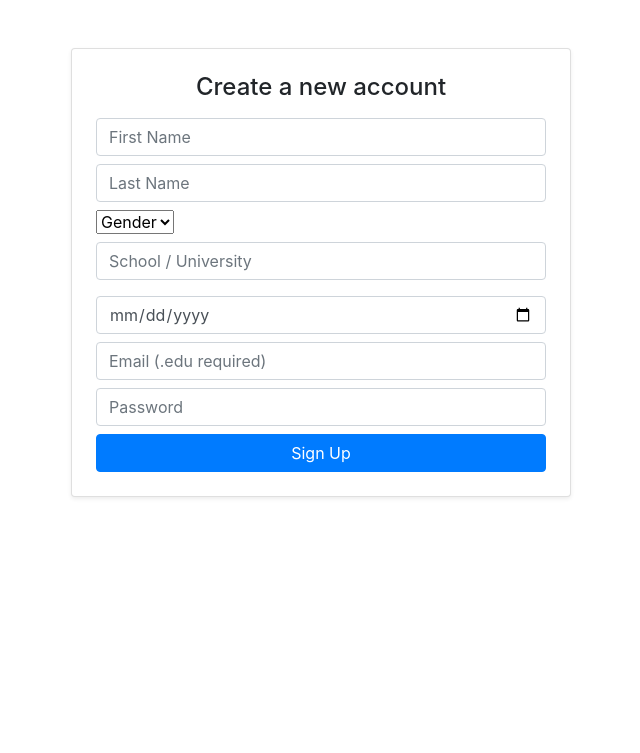
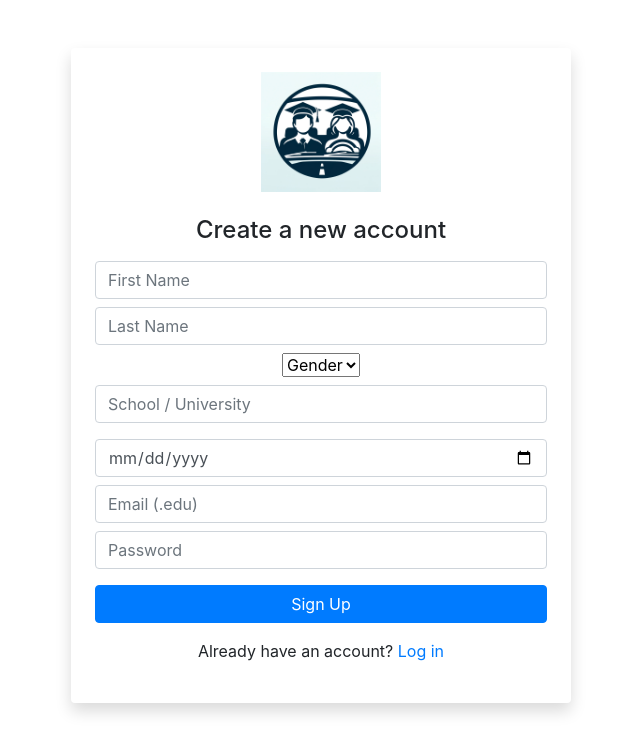
Before and after one commit to JCorneilleN/Kumba-web, a Django app: template kumba-dev/core/templates/core/signup.html in a window 1280 px wide. Shown: the top 753 px of the page, without its empty margins (319-959 px from the left). Run offline with Django 5.2, Linux system fonts and the light colour scheme; the template is opened without the code that fills it, so the values that code supplies are empty; parts of the project's set-up code (start-up, migrations or seed data) failed here and were passed over; some libraries are stand-ins or nearby versions.

Commit message:
Added more files

```diff
--- a/kumba-dev/core/templates/core/signup.html
+++ b/kumba-dev/core/templates/core/signup.html
@@ -1,17 +1,22 @@
 {% extends "core/base.html" %}
+{% load static %}
 {% block content %}
-<div class="card p-4 shadow-sm mx-auto" style="max-width: 500px;">
-  <h4 class="text-center mb-3">Create a new account</h4>
+<div class="d-flex justify-content-center align-items-center vh-100">
+  <div class="text-center p-4 shadow rounded" style="max-width: 500px; width:100%;">
+    <img src="{% static 'core/logo.png' %}" alt="Kumba Logo" class="mb-4" style="max-width: 120px;">
+    <h4 class="mb-3">Create a new account</h4>
     <form method="post">
       {% csrf_token %}
-    <input name="first_name" class="form-control mb-2" placeholder="First Name" required>
-    <input name="last_name" class="form-control mb-2" placeholder="Last Name" required>
-    <select name="gender" class="form-select mb-2" required>
+      <div class="mb-2"><input name="first_name" class="form-control" placeholder="First Name" required></div>
+      <div class="mb-2"><input name="last_name" class="form-control" placeholder="Last Name" required></div>
+      <div class="mb-2">
+        <select name="gender" class="form-select" required>
           <option value="">Gender</option>
           <option>Female</option>
           <option>Male</option>
           <option>Other</option>
         </select>
+      </div>
       <div class="mb-3">
         <input list="collegeList" name="school" class="form-control" placeholder="School / University" required>
         <datalist id="collegeList">
@@ -20,11 +25,12 @@
           {% endfor %}
         </datalist>
       </div>
-
-    <input name="dob" class="form-control mb-2" type="date" required>
-    <input name="email" class="form-control mb-2" type="email" placeholder="Email (.edu required)" required>
-    <input name="password" class="form-control mb-2" type="password" placeholder="Password" required>
+      <div class="mb-2"><input name="dob" type="date" class="form-control" required></div>
+      <div class="mb-2"><input name="email" type="email" class="form-control" placeholder="Email (.edu)" required></div>
+      <div class="mb-3"><input name="password" type="password" class="form-control" placeholder="Password" required></div>
       <button class="btn btn-primary w-100">Sign Up</button>
     </form>
+    <p class="mt-3">Already have an account? <a href="{% url 'login' %}">Log in</a></p>
+  </div>
 </div>
 {% endblock %}
```
Lines whose indentation alone changed are shown as unchanged.
